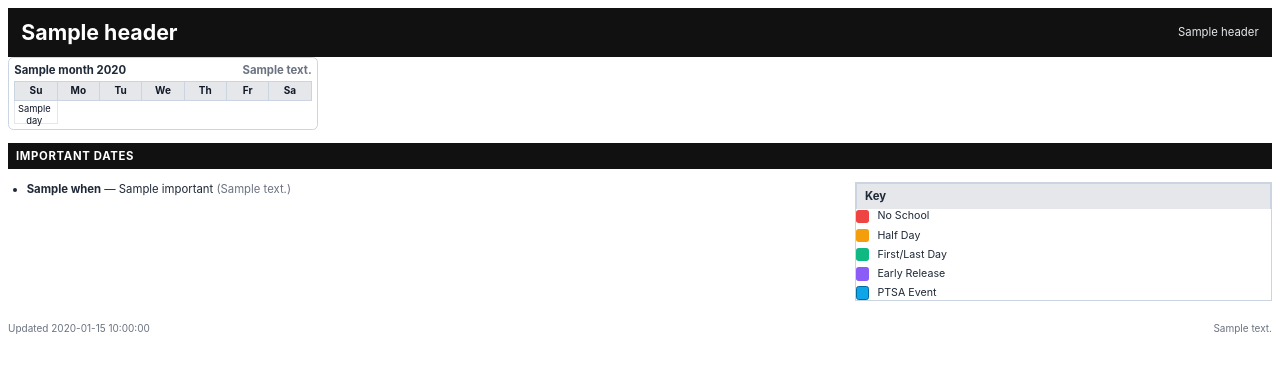
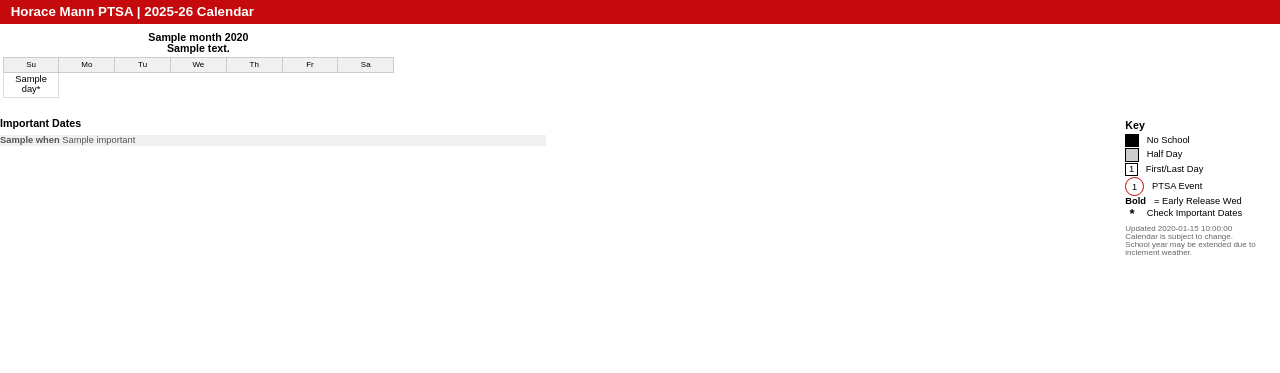
Before and after one commit to allisonwhilden/PTSA-onepager-calendar-generator, a Python web app: template templates/calendar.html in a window 1280 px wide. Shown: the top 373 px of the page. Run offline with Jinja, Linux system fonts and the light colour scheme; the template is opened without the code that fills it: most values are stand-ins (such as "Sample title", 1, 10 or a date in 2020).

Commit message:
Update calendar with complete LWSD dates and PTSA events
- Add all 42 district dates from official LWSD 2025-26 calendar
- Add 22 PTSA-specific events based on typical school calendar
- Implement date range consolidation in Important Dates
- Add automatic early release Wednesday marking (starting Sept 10)
- Style updates:
  - Black background for no-school days
  - Grey background (#ccc) for half days
  - Bold text for early release Wednesdays
  - Square boxes around first/last days (Sept 2, Sept 5, June 17)
  - Red circles (#C40A0C) around PTSA event dates
  - Red header bar with "Horace Mann PTSA | 2025-26 Calendar"
  - Grey text (#555) for district events in Important Dates
  - Red text (#C40A0C) for PTSA events in Important Dates
- Optimize spacing to fit all content including Key on single page
- Remove weekend backgrounds and fade weekend text (#999)

🤖 Generated with [Claude Code](https://claude.ai/code)

Co-Authored-By: Claude <noreply@anthropic.com>

```diff
--- a/styles/calendar.css
+++ b/styles/calendar.css
@@ -1,152 +1,220 @@
-/* Basic styles for A4/Letter one-pager calendar */
+/* LWSD one-page calendar - using flexbox for WeasyPrint compatibility */
 @page {
   size: Letter;
-  margin: 18pt 18pt 20pt 18pt; /* tighten to fit on one page */
+  margin: 8pt;
 }
-:root{
-  --bg: #ffffff;
-  --ink: #1f2937;
-  --muted: #6b7280;
-  --accent: #2563eb;
-  --no-school: #ef4444;   /* rgb(239,68,68) */
-  --half-day: #f59e0b;    /* rgb(245,158,11) */
-  --first-last: #10b981;  /* rgb(16,185,129) */
-  --early-release: #8b5cf6; /* rgb(139,92,246) */
-  --ptsa: #0ea5e9;        /* rgb(14,165,233) */
-  --gap: 6pt;
-  --radius: 6pt;
-  --font: "Inter", "Helvetica Neue", Arial, sans-serif;
+* { box-sizing: border-box; margin: 0; padding: 0; }
+html, body {
+  font-family: Arial, sans-serif;
+  font-size: 8pt;
+  line-height: 1;
 }
-* { box-sizing: border-box; }
-html, body {
-  color: var(--ink);
-  background: var(--bg);
-  font-family: var(--font);
-  font-size: 8.5pt; /* slightly smaller to ensure fit */
-  line-height: 1.3;
-}
+
+/* Header */
 .topbar {
   display: flex;
-  align-items: center;
   justify-content: space-between;
-  background: #111;
+  background: #C40A0C;
   color: #fff;
-  padding: 8pt 10pt;
+  padding: 4pt 8pt;
+  margin-bottom: 4pt;
 }
-.topbar .title { font-size: 16pt; font-weight: 700; color: #fff; }
-.topbar .subtle { color: #e5e7eb; }
-.subtle { color: var(--muted); }
+.topbar .title {
+  font-size: 10pt;
+  font-weight: 700;
+}
+.topbar .logo-area {
+  font-size: 6pt;
+}
 
-/* Column layout: months block then below section */
-.layout-col { display: flex; flex-direction: column; gap: 10pt; }
+/* Main container */
+.layout-col {
+  display: flex;
+  flex-direction: column;
+}
+
+/* Month grid - using flexbox instead of grid for WeasyPrint */
 .year-grid.full-width {
   display: flex;
   flex-wrap: wrap;
-  gap: var(--gap);
+  justify-content: space-between;
+  margin-bottom: 4pt;
 }
+
+/* Individual month - exactly 1/3 width minus gaps */
 .month {
-  border: 1pt solid #cbd5e1;
-  border-radius: 4pt;
-  padding: 4pt;
-  width: calc((100% - (3 * var(--gap))) / 4);
+  padding: 2pt;
+  width: 31%;
+  margin-bottom: 3pt;
   break-inside: avoid;
-  background: #fff;
 }
 .month header {
-  display: flex;
-  align-items: baseline;
-  justify-content: space-between;
   font-weight: 700;
-  margin-bottom: 2pt;
+  font-size: 8pt;
+  text-align: center;
+  margin-bottom: 3pt;
 }
-/* month grid as table for predictable layout */
-.month-grid { width: 100%; border-collapse: collapse; table-layout: fixed; }
+
+/* Calendar table */
+.month-grid {
+  width: 100%;
+  border-collapse: collapse;
+  table-layout: fixed;
+}
 .month-grid thead th {
-  background: #e5e7eb;
-  color: #111827;
-  font-weight: 700;
-  font-size: 7.5pt;
-  padding: 2pt 0;
-  border: 1pt solid #cbd5e1;
+  background: #f0f0f0;
+  font-size: 6pt;
+  padding: 2pt 1pt;
+  border: 0.5pt solid #ccc;
+  font-weight: normal;
 }
 .month-grid tbody td {
-  position: relative;
-  height: 17pt;
-  border: 1pt solid #e5e7eb;
-  vertical-align: middle;
+  border: 0.5pt solid #ddd;
   text-align: center;
+  font-size: 7pt;
+  padding: 2pt 1pt;
+  height: 14pt;
 }
-.month-grid td .num {
-  position: absolute;
-  top: 1.5pt;
-  right: 2.5pt;
+.day.empty {
+  background: transparent;
+}
+
+/* Square box around number for special first/last days */
+.day.diamond span {
+  border: 1pt solid #000;
+  padding: 0.5pt 2pt;
+  display: inline-block;
+  font-weight: bold;
+  line-height: 1;
+}
+
+/* Weekend days - subtle styling */
+.day.weekend {
+  color: #999 !important;
+  background: transparent !important;
+}
+
+/* Event marking */
+.day.mark-no_school {
+  background: #000;
+  color: #fff;
+}
+
+.day.mark-half_day {
+  background: #ccc;
+  color: #000;
+}
+
+.day.mark-first_day,
+.day.mark-first_day_1_12,
+.day.mark-first_day_k,
+.day.mark-last_day {
+  /* No background, diamond symbol will indicate these days */
+}
+
+.day.mark-early_release {
+  font-weight: bold;
+}
+
+/* Circle around number for PTSA events */
+.day.circle span {
+  border: 1pt solid #C40A0C;
+  border-radius: 50%;
+  width: 14pt;
+  height: 14pt;
+  display: inline-block;
+  font-weight: bold;
+  line-height: 14pt;
+  text-align: center;
+  padding: 0;
+}
+
+/* Bottom section */
+.below {
+  padding-top: 4pt;
+  clear: both;
+}
+
+.important-legend-container {
+  display: flex;
+  gap: 10pt;
+}
+
+.important {
+  flex: 1;
+}
+.section-title {
+  color: #000;
+  padding: 2pt 0;
+  font-weight: 700;
+  font-size: 8pt;
+  margin-bottom: 3pt;
+}
+.important ul {
   font-size: 7pt;
-  color: #111827;
+  columns: 2;
+  column-gap: 15pt;
+  padding-left: 0;
+  list-style: none;
 }
-.day.empty { background: transparent; }
-/* Replace color-mix with rgba tints for compatibility */
-.day.mark-no_school { background: #f3f4f6; }
-.day.mark-half_day { background: #e5e7eb; }
-.day.mark-first_day, .day.mark-last_day { outline: 2pt solid #111; }
-.day.mark-early_release { background: #f3f4f6; }
-.day.mark-ptsa_event { outline: 1pt dashed #0ea5e9; }
+.important li {
+  margin-bottom: 1pt;
+  break-inside: avoid;
+}
+.important li.district-event {
+  background: #f0f0f0;
+  padding: 0.5pt 2pt;
+  margin-left: -2pt;
+  margin-right: -2pt;
+  color: #555;
+}
+.important li:not(.district-event) {
+  color: #C40A0C;
+}
 
-/* Right: Important Dates + Legend */
-.below { display: grid; grid-template-columns: 2fr 1fr; gap: 10pt; }
-.section-title {
-  grid-column: 1 / -1;
-  background: #111;
-  color: #fff;
-  padding: 4pt 6pt;
-  font-weight: 700;
-  text-transform: uppercase;
-  letter-spacing: .5pt;
+/* Legend */
+.legend {
+  width: 120pt;
+  padding: 4pt;
 }
 .legend-title {
-  background: #e5e7eb;
-  padding: 4pt 6pt;
   font-weight: 700;
-  border: 1pt solid #cbd5e1;
-  border-bottom: none;
-}
-.legend {
-  border: 1pt solid #cbd5e1;
+  font-size: 8pt;
+  margin-bottom: 2pt;
 }
 .legend ul {
   list-style: none;
-  padding: 0;
-  margin: 0;
-  display: flex;
-  flex-direction: column;
-  gap: 4pt;
+  font-size: 7pt;
 }
 .legend li {
   display: flex;
   align-items: center;
   gap: 6pt;
-  font-size: 8pt;
+  margin-bottom: 1pt;
 }
-.legend li > .chip { flex: 0 0 10pt; }
-.chip { width: 10pt; height: 10pt; border-radius: 2pt; }
-.chip.no_school { background: var(--no-school); }
-.chip.half_day { background: var(--half-day); }
-.chip.first_last { background: var(--first-last); }
-.chip.early_release { background: var(--early-release); }
-.chip.ptsa_event { background: var(--ptsa); border: 1px solid #0369a1; }
-
-.important ul {
-  margin: 0;
-  padding-left: 14pt;
-  columns: 2;
-  column-gap: 16pt;
+.chip {
+  width: 10pt;
+  height: 10pt;
+  border: 0.5pt solid #000;
+  display: inline-block;
 }
-.footer {
-  margin-top: 6pt;
-  font-size: 7.5pt;
-  color: var(--muted);
-  display: flex;
-  justify-content: space-between;
+.chip.no_school {
+  background: #000;
+}
+.chip.half_day {
+  background: #ccc;
 }
 
-/* Avoid page breaks inside key blocks */
-.month, .sidebar, .legend, .important { page-break-inside: avoid; }
+.symbol {
+  font-weight: bold;
+  font-size: 10pt;
+  display: inline-block;
+  width: 10pt;
+  text-align: center;
+}
+
+.notes {
+  font-size: 6pt;
+  color: #666;
+  margin-top: 3pt;
+}
--- a/templates/calendar.html
+++ b/templates/calendar.html
@@ -1,8 +1,8 @@
 {% extends "base.html" %}
 {% block body %}
 <header class="topbar">
-  <div class="title">{{ header.title }}</div>
-  <div class="subtle">{{ header.subtitle }}</div>
+  <div class="title">Horace Mann PTSA | 2025-26 Calendar</div>
+  <div class="logo-area"></div>
 </header>
 
 <div class="layout-col">
@@ -26,7 +26,9 @@
               {% if c == "" %}
                 <td class="day empty"></td>
               {% else %}
-                <td class="day{% for t in c.marks %} mark-{{ t }}{% endfor %}"><span class="num">{{ c.day }}</span></td>
+                <td class="day{% if c.is_weekend %} weekend{% endif %}{% for t in c.marks %} mark-{{ t }}{% endfor %}{% if c.has_diamond %} diamond{% endif %}{% if c.has_circle %} circle{% endif %}">
+                  {% if c.has_diamond or c.has_circle %}<span>{{ c.day }}</span>{% else %}{{ c.day }}{% endif %}{% if "no_school" not in c.marks and "half_day" not in c.marks and "early_release" not in c.marks %}{% if "first_day" in c.marks or "last_day" in c.marks %}{% if c.has_diamond or c.has_circle %} {% endif %}*{% elif "ptsa_event" not in c.marks and c.marks %}*{% endif %}{% elif "no_school" not in c.marks and "half_day" not in c.marks and c.marks|length > 1 and "early_release" in c.marks and "ptsa_event" not in c.marks %}*{% endif %}
+                </td>
               {% endif %}
             {% endfor %}
           </tr>
@@ -38,11 +40,12 @@
   </section>
 
   <section class="below">
+    <div class="important-legend-container">
+      <section class="important">
         <div class="section-title">Important Dates</div>
-    <section class="important">
         <ul>
           {% for e in important %}
-          <li><strong>{{ e.when }}</strong> — {{ e.label }}{% if e.notes %} <span class="subtle">({{ e.notes }})</span>{% endif %}</li>
+            <li{% if not e.is_ptsa %} class="district-event"{% endif %}><b>{{ e.when }}</b> {{ e.label }}</li>
           {% endfor %}
         </ul>
       </section>
@@ -51,16 +54,18 @@
         <ul>
           <li><span class="chip no_school"></span> No School</li>
           <li><span class="chip half_day"></span> Half Day</li>
-        <li><span class="chip first_last"></span> First/Last Day</li>
-        <li><span class="chip early_release"></span> Early Release</li>
-        <li><span class="chip ptsa_event"></span> PTSA Event</li>
+          <li><span style="border: 1pt solid #000; padding: 0.5pt 2pt; display: inline-block;">1</span> First/Last Day</li>
+          <li><span style="border: 1pt solid #C40A0C; border-radius: 50%; width: 14pt; height: 14pt; line-height: 14pt; text-align: center; display: inline-block;">1</span> PTSA Event</li>
+          <li><b>Bold</b> = Early Release Wed</li>
+          <li><span class="symbol">*</span> Check Important Dates</li>
         </ul>
+        <div class="notes">
+          <div>Updated {{ meta.generated_at }}</div>
+          <div>Calendar is subject to change.</div>
+          <div>School year may be extended due to inclement weather.</div>
+        </div>
       </section>
+    </div>
   </section>
-
-  <div class="footer">
-    <div>Updated {{ meta.generated_at }}</div>
-    <div>{{ meta.source_note }}</div>
-  </div>
 </div>
 {% endblock %}
```
Also changed, not shown: build.py (+113 -14 lines), data/events.csv (+38 -5 lines), data/ptsa_events.csv (+20 -0 lines). Lines whose indentation alone changed are shown as unchanged.
